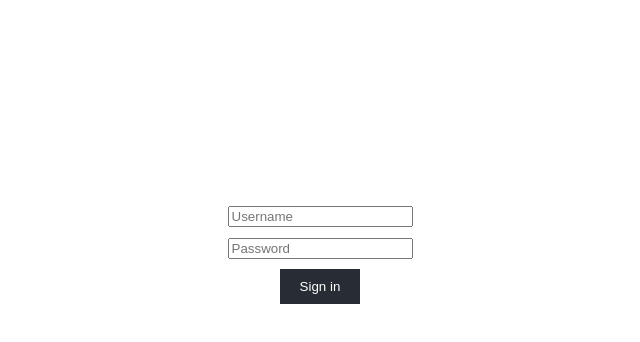
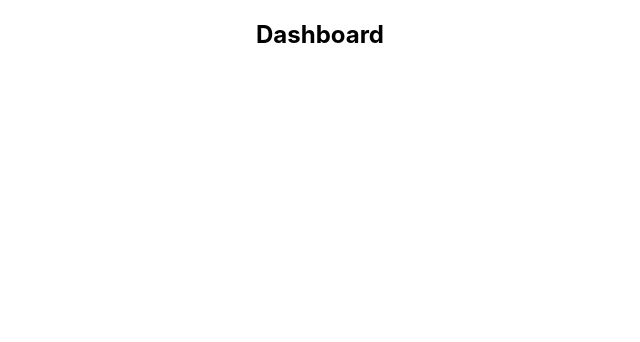
Before and after one commit to janumedia/react-login-example, a React (Create React App) app: page /dashboard in a window 1280 px wide. Shown: the top 342 px of the page, without its empty margins (320-960 px from the left). Built offline with nearby package versions, Linux system fonts and the light colour scheme; the HTML template or start-up script is replaced by a standard one.

Commit message:
feat: basic router

```diff
--- a/src/App.tsx
+++ b/src/App.tsx
@@ -3,6 +3,8 @@ import LoginForm from './LoginForm';
 import './App.css';
 import { AuthContext } from './contexts/AuthContext';
 import { useFetchData } from './api';
+import { Route, Routes } from 'react-router-dom';
+import { Dashboard } from './Dashboard';
 
 function App() {
   const [token, setToken] = useState<string | null>(null);
@@ -11,7 +13,10 @@ function App() {
   return (
     <div className="App">
       <AuthContext.Provider value={{token, setToken, isLoading, resultData, errorData, setErrorData, fecthData}}>
-        <LoginForm />
+        <Routes>
+          <Route path='/login' element={<LoginForm />}/>
+          <Route path='/dashboard' element={<Dashboard/>}/>
+        </Routes>
       </AuthContext.Provider>
     </div>
   );
--- /dev/null
+++ b/src/Dashboard.tsx
@@ -0,0 +1,18 @@
+import React, { useContext } from "react";
+import { AuthContext } from "./contexts/AuthContext";
+
+export const Dashboard = () => {
+    const {resultData} = useContext(AuthContext);
+    return (
+        <div>
+            <h2>Dashboard</h2>
+            {
+                resultData?.username
+                ? (
+                    <div>{resultData.firstName} {resultData.lastName} ({resultData.username})</div>
+                )
+                : ''
+            }
+        </div>
+    )
+}
--- a/src/LoginForm.tsx
+++ b/src/LoginForm.tsx
@@ -1,11 +1,12 @@
 import React, { useContext, useEffect, useState } from "react";
+import { useNavigate } from "react-router-dom";
 import { AuthContext } from "./contexts/AuthContext";
 
 const LoginForm = () => {
   const {token, setToken, resultData, errorData, fecthData} = useContext(AuthContext);
-
   const [username, setUsername] = useState("");
   const [password, setPassword] = useState("");
+  const navigate = useNavigate();
 
   useEffect(() => {
     console.log('Result', resultData);
@@ -22,8 +23,7 @@ const LoginForm = () => {
       })
 
     } else if (token && resultData?.username) {
-      console.log('VALID');
-      // goes to dashboard
+      navigate('/dashboard');
     }
   // eslint-disable-next-line react-hooks/exhaustive-deps
   }, [resultData])
--- a/src/index.tsx
+++ b/src/index.tsx
@@ -3,10 +3,13 @@ import ReactDOM from 'react-dom';
 import './index.css';
 import App from './App';
 import reportWebVitals from './reportWebVitals';
+import { BrowserRouter } from 'react-router-dom';
 
 ReactDOM.render(
   <React.StrictMode>
-    <App />
+    <BrowserRouter>
+      <App />
+    </BrowserRouter>
   </React.StrictMode>,
   document.getElementById('root')
 );
```
